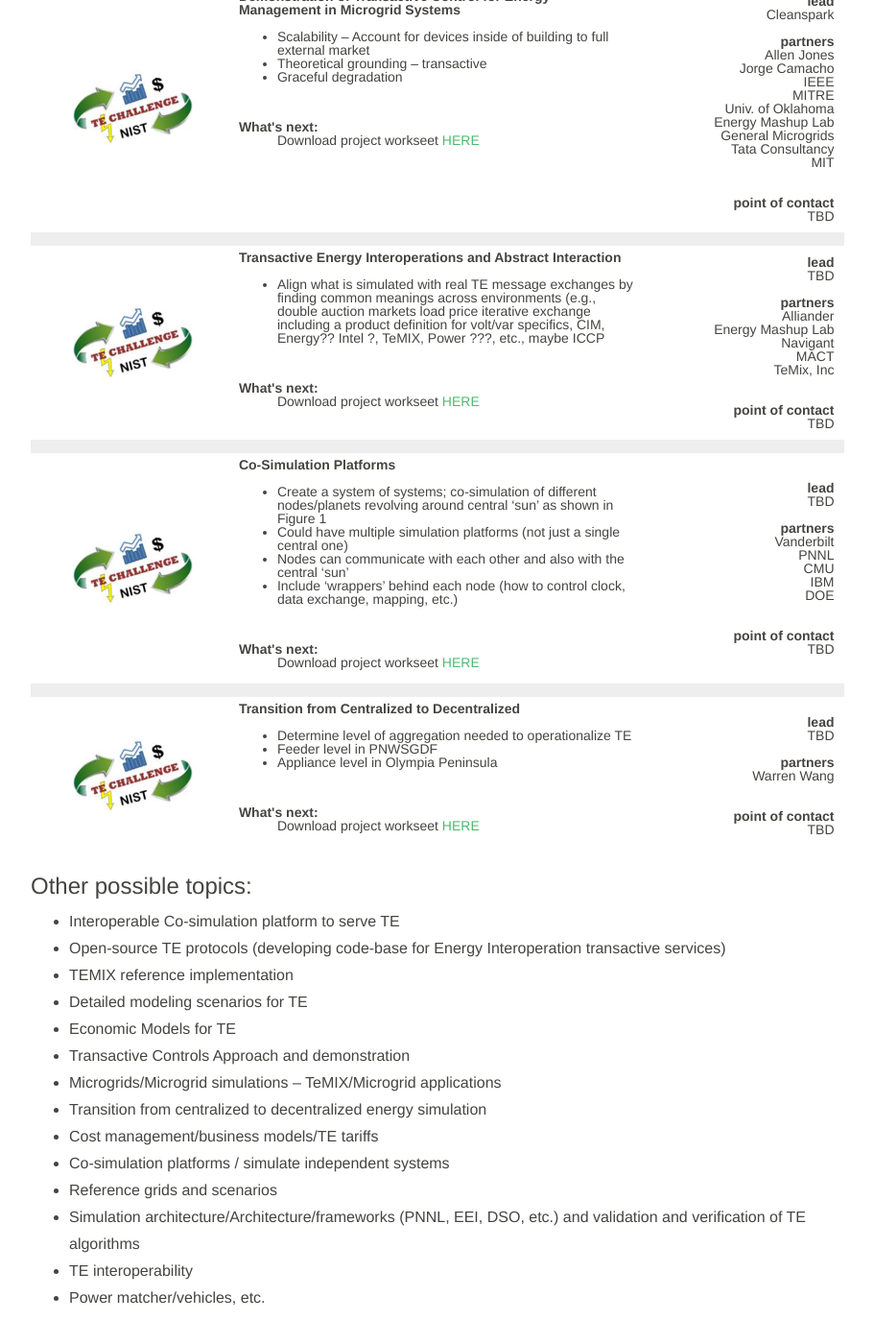
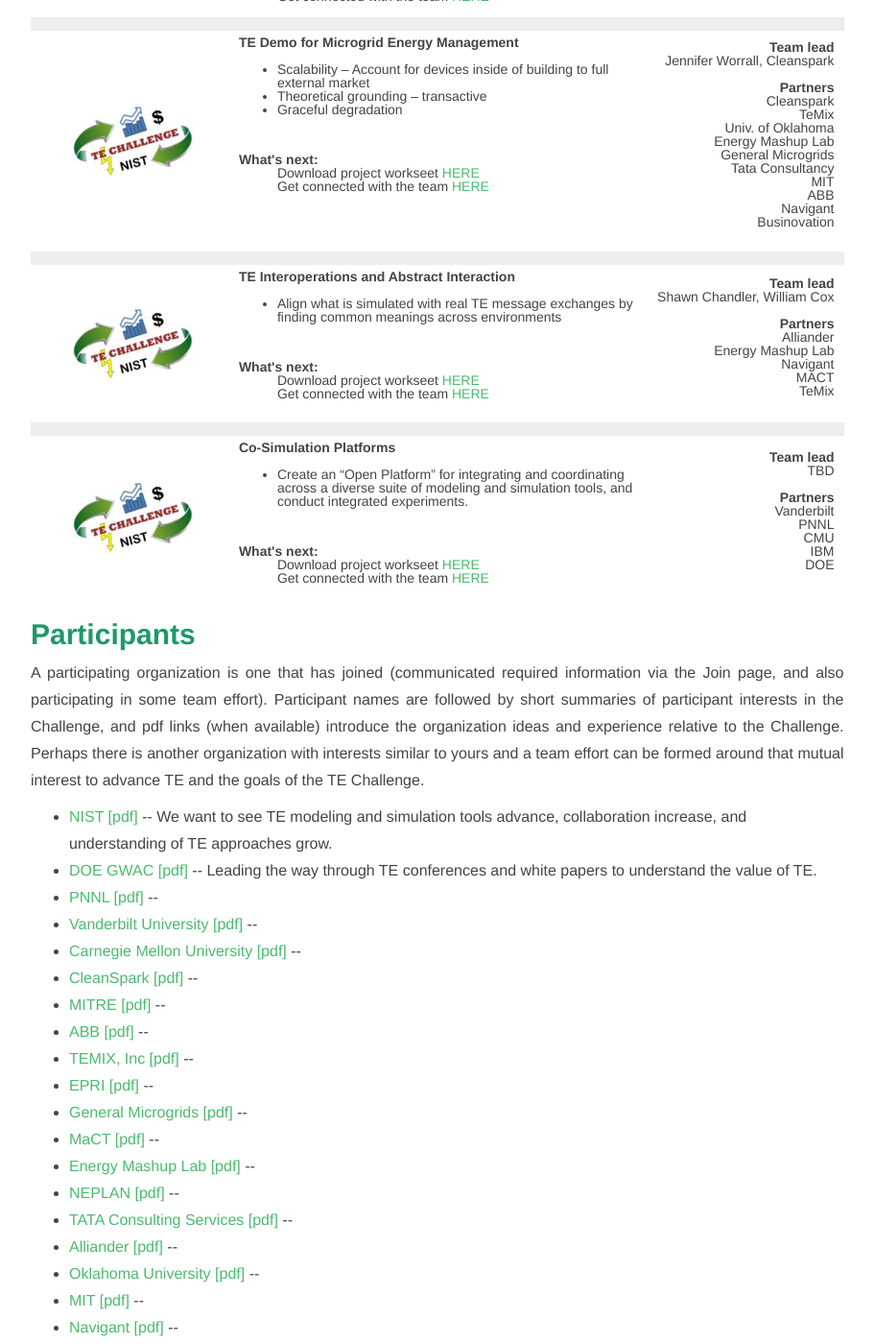
Before and after one commit to usnistgov/TEChallenge, a Jekyll site: the page built from community/index.md, in a window 1280 px wide and 1400 px high, scrolled down 941 px. Shown: the whole window at 96% size, without its empty margins (38-949 px from the left). Built offline with Jekyll 4.4.1, drawn with Linux system fonts in a browser that asks for light colours; some of the changed text lies outside the part shown.

Commit message:
Committing changes first time post Kickoff 20151006

```diff
--- a/_data/documents.yml
+++ b/_data/documents.yml
@@ -14,6 +14,10 @@
   description: "The collected presentations from the plenary of the March, 2015 TE Challenge Preparatory Workshop"
   category: presentation
   html: "http://www.nist.gov/el/building_environment/mechsys/te-challenge-preparatory-workshop.cfm"
+- name: "TE Challenge Kickoff Meeting presentations"
+  description: "Presentations from the morning plenary of the Sep 10, 2015 TE Challenge Kickoff Meeting"
+  category: presentation
+  html: "http://www.nist.gov/smartgrid/te_challenge_wkshop.cfm"
 - name: "GWAC Transactive Energy Framework 1.0"
   description: "The DOE Gridwise Architectural Council's Transactive Energy Framework document, Jan 2015"
   category: document
--- a/_data/partners.yml
+++ b/_data/partners.yml
@@ -1,85 +1,134 @@
 # This file outlines all of the participants listed on the site. Below is an example item:
 
 # - name: "Name of Partner"
-#   url: "http://partner.com"
+#   url: "http://partner.com" = link to a pdf introduction to the org's TE Challenge interests and capabilities
 #   type: utility, company, university OR government
+#	SummaryofInterest: main interest in participating in the Challenge
+#	introdoc-url: link to intro pdf file in the S3 partner file folder
 
 
 - name: "NIST"
   url: "http://www.nist.gov"
   type: government
+  SummaryofInterest: We want to see TE modeling and simulation tools advance, collaboration increase, and understanding of TE approaches grow.
+  introdoc-url: "http://www.nist.gov"
 - name: "DOE GWAC"
   url: "http://www.gridwiseac.org/about/transactive_energy.aspx"
   type: government
+  SummaryofInterest: Leading the way through TE conferences and white papers to understand the value of TE.
+  introdoc-url: ""
 - name: "PNNL"
   url: ""
   type: government
+  SummaryofInterest:
+  introdoc-url: ""
 - name: "Vanderbilt University"
   url: ""
   type: university
+  SummaryofInterest:
+  introdoc-url: ""
 - name: "Carnegie Mellon University"
   url: ""
   type: university
+  SummaryofInterest:
+  introdoc-url: ""
 - name: "CleanSpark"
   url: "http://www.cleanspark.com/"
   type: company
+  SummaryofInterest:
+  introdoc-url: ""
 - name: "MITRE"
   url: "http://www.mitre.org/"
   type: company
+  SummaryofInterest:
+  introdoc-url: ""
 - name: "ABB"
   url: ""
   type: company
+  SummaryofInterest:
+  introdoc-url: ""
 - name: "TEMIX, Inc"
   url: ""
   type: company
+  SummaryofInterest:
+  introdoc-url: ""
 - name: "EPRI"
   url: ""
   type: company
+  SummaryofInterest:
+  introdoc-url: ""
 - name: "General Microgrids"
   url: ""
   type: company
+  SummaryofInterest:
+  introdoc-url: ""
 - name: "MaCT"
   url: ""
   type: company
+  SummaryofInterest:
+  introdoc-url: ""
 - name: "Energy Mashup Lab"
   url: "http://www.theenergymashuplab.org/"
   type: company
-- name: CGI
-  url:
-  type:
-- name: Edison Electric Institute
-  url:
-  type:
-- name: Navigant
-  url:
-  type:
-- name: Prometheus Computing
-  url:
-  type:
-- name: IEEE
-  url:
-  type:
-- name: Alliander (NL)
-  url:
-  type:
-- name: NEMA
-  url:
-  type:
-- name: BLUEWAVE Resources, LLC
-  url:
-  type:
-- name: MIT
-  url:
-  type:
-- name: OU
-  url:
-  type:
-- name: PEPCO Holdings, Inc.
-  url:
-  type:
-- name: Tata Consulting Services
-  url:
-  type:
-- name: IBM Research
-  url:
-  type:
+  SummaryofInterest:
+  introdoc-url: ""
+- name: "NEPLAN"
+  url: "http://support.neplan.ch/html/e/e_home.htm"
+  type: company
+  SummaryofInterest:
+  introdoc-url: ""
+- name: "TATA Consulting Services"
+  url: "http://www.tcs.com/Pages/default.aspx"
+  type: company
+  SummaryofInterest:
+  introdoc-url: ""
+- name: "Alliander"
+  url: "https://www.alliander.com/en"
+  type: company
+  SummaryofInterest:
+  introdoc-url: ""
+- name: "Oklahoma University"
+  url: ""
+  type: university
+  SummaryofInterest:
+  introdoc-url: ""
+- name: "MIT"
+  url: ""
+  type: university
+  SummaryofInterest:
+  introdoc-url: ""
+- name: "Navigant"
+  url: ""
+  type: company
+  SummaryofInterest:
+  introdoc-url: ""
+- name: "NEMA"
+  url: ""
+  type: company
+  SummaryofInterest:
+  introdoc-url: ""
+- name: "Pepco Holdings, Inc."
+  url: ""
+  type: company
+  SummaryofInterest:
+  introdoc-url: ""
+- name: "IBM Research"
+  url: ""
+  type: company
+  SummaryofInterest:
+  introdoc-url: ""
+- name: "Bluewave Resources"
+  url: ""
+  type: company
+  SummaryofInterest:
+  introdoc-url: ""
+- name: "Edison Electric Institute"
+  url: ""
+  type: company
+  SummaryofInterest:
+  introdoc-url: ""
+- name: "CGI"
+  url: ""
+  type: company
+  SummaryofInterest:
+  introdoc-url: ""
--- a/_data/teams.yml
+++ b/_data/teams.yml
@@ -5,34 +5,21 @@
 ########################################
 #	team[x]: team id
 #   name: team name
-#	type: government, industry, academia
 #	lead: team leader
-#	email: email of leader
-#	phone: phone of leader
-#	capabilities: capabilities of team
 #	url: team web site
 #	ideas: list of the ideas
-# - title: title of the big idea and goal
+#	 - title: title of the big idea and goal
 #	partners: list of the partners
-# - name: name of partners
-#	plans: Describe your team plans (if modeling, what parts of grids/markets, whether co-simulations are involved and how that will be done, grid architecture, etc. If application oriented, provide details).
-#	approach: Describe your TE approach and what is transacted (if applicable)
-#	scenario: Describe any scenario/use case that you plan to simulate
-#	validation: Describe validation and metrics that you plan to use
-#	timeline: Timeline and deliverables
-#	data: Describe data plans—what data will be used from which data sources
-#	participants: Who will participate in the TE Challenge events?
-#	other: What else is important to the project/team that hasn’t been covered?
-# worksheetUrl: url of the team worksheet file
-# imageUrl: url of the image that represents the team
+#	 - name: name of partners
+# 	worksheetUrl: url of the team worksheet file
+# 	imageUrl: url of the image that represents the team
 #########################################
 
 # team1
 team1:
     name: Business/Regulatory Models
-    type:
-    lead: EEI (tentative)
-    url: "./team1"
+    lead: John Caldwell, EEI
+    url: "https://groups.google.com/forum/#!forum/smart-grid-business-and-regulatory-models-group"
     ideas:
     - title: Define fundamental business/regulatory model types
     - title: Characterize/define interfaces among the participants (physical/financial)
@@ -40,101 +27,78 @@
     partners:
     - name: EEI
     - name: Bluewave Resources
-    - name: Pepco Holdings
+    - name: ICFI
     - name: CGI
-    - name: Wedin Communications
     - name: PNNL
     - name: NIST
     - name: TeMix, Inc.
     - name: Robert Hershey
-    worksheetUrl: "./team1/tec-team.pdf"
+    worksheetUrl: "./team1/Team Ref Bus Reg Models.pdf"
     imageUrl: "/assets/mstile-144x144.png"
 # team2
 team2:
-    name: Reference Grids TE Scenarios 'Well Posed Problems'
-    type:
-    lead: Neutral standards based party, who could validate the output
-    url: "./team2"
+    name: Reference Grid and Scenarios for TE Simulation
+    lead: Khaled Masri, NEMA
+    url: "https://groups.google.com/d/forum/reference-grids-te-scenarios"
     ideas:
-    - title: Topologies
-    - title: Identities and capacities of elements
+    - title: Develop a reference grid design and interoperability requirements to in turn allow testing of different TE approaches using different simulation tools while producing comparable results for a set of agreed on scenarios.
     - title: Keep it simple from beginning - One complexity at a time
     partners:
     - name: Navigant
     - name: NEMA
     - name: CMU
     - name: MITRE
-    - name: ABB
-    worksheetUrl: "./team2/tec-team.pdf"
+    worksheetUrl: "./team2/Team Ref Grid Scenarios.pdf"
     imageUrl: "/assets/mstile-144x144.png"
 # team3
 team3:
-    name: Demonstration of Transactive Control for Energy Management in Microgrid Systems
-    type:
-    lead: Cleanspark
+    name: TE Demo for Microgrid Energy Management
+    lead: Jennifer Worrall, Cleanspark
     url: "./team3"
     ideas:
     - title: Scalability – Account for devices inside of building to full external market
     - title: Theoretical grounding – transactive
     - title: Graceful degradation
     partners:
-    - name: Allen Jones
-    - name: Jorge Camacho
-    - name: IEEE
-    - name: MITRE
+    - name: Cleanspark
+    - name: TeMix
     - name: Univ. of Oklahoma
     - name: Energy Mashup Lab
     - name: General Microgrids
     - name: Tata Consultancy
     - name: MIT
-    worksheetUrl: "./team3/tec-team.pdf"
+    - name: ABB
+    - name: Navigant
+    - name: Businovation
+    worksheetUrl: "./team3/Team Microgrid TE demos.pdf"
     imageUrl: "/assets/mstile-144x144.png"
 # team4
 team4:
-    name: Transactive Energy Interoperations and Abstract Interaction
-    type:
-    lead: TBD
+    name:  TE Interoperations and Abstract Interaction
+    lead: Shawn Chandler, William Cox
     url: "./team4"
     ideas:
-    - title: Align what is simulated with real TE message exchanges by finding common meanings across environments (e.g., double auction markets load price iterative exchange including a product definition for volt/var specifics, CIM, Energy?? Intel ?, TeMIX, Power ???, etc., maybe ICCP
+    - title: Align what is simulated with real TE message exchanges by finding common meanings across environments
     partners:
     - name: Alliander
     - name: Energy Mashup Lab
     - name: Navigant
     - name: MACT
-    - name: TeMix, Inc
-    worksheetUrl: "./team4/tec-team.pdf"
+    - name: TeMix
+    worksheetUrl: "./team4/Team TE Interop Abstract Interax.pdf"
     imageUrl: "/assets/mstile-144x144.png"
 # team5
 team5:
     name: Co-Simulation Platforms
-    type:
     lead: TBD
     url: "./team5"
     ideas:
-    - title: Create a system of systems; co-simulation of different nodes/planets revolving around central ‘sun’ as shown in Figure 1
-    - title: Could have multiple simulation platforms (not just a single central one)
-    - title: Nodes can communicate with each other and also with the central ‘sun’
-    - title: Include ‘wrappers’ behind each node (how to control clock, data exchange, mapping, etc.)
+    - title: Create an “Open Platform” for integrating and coordinating across a diverse suite of modeling and simulation tools, and conduct integrated experiments.
     partners:
     - name: Vanderbilt
     - name: PNNL
     - name: CMU
     - name: IBM
     - name: DOE
-    worksheetUrl: "./team5/tec-team.pdf"
+    worksheetUrl: "./team5/Team Co-sim Platforms.pdf"
     imageUrl: "/assets/mstile-144x144.png"
-# team6
-team6:
-    name: Transition from Centralized to Decentralized
-    type:
-    lead: TBD
-    url: "./team6"
-    ideas:
-    - title: Determine level of aggregation needed to operationalize TE
-    - title: Feeder level in PNWSGDF
-    - title: Appliance level in Olympia Peninsula
-    partners:
-    - name: Warren Wang
-    worksheetUrl: "./team6/tec-team.pdf"
-    imageUrl: "/assets/mstile-144x144.png"
--- a/community/index.md
+++ b/community/index.md
@@ -3,10 +3,10 @@
 layout: page
 ---
 #Community
+The purpose of this page is to allow visitors and participants to see what teams are doing and how you might be involved. We expect that as you review the overviews of participant interests and team goals, you may see the makings of a new team. Please see below for how to suggest a new team effort. Comments and ideas are all welcome.
 
 ## Project Teams
-Information regarding the teams formed during the September kickoff is posted here. Organizations that have registered to participate in the Challenge
-may or may not be committed (yet) to a team. Organizations may participate in more than one team. Collaborators are welcome to join any team.
+Information regarding the teams formed during (or since) the September kickoff is posted here. Organizations that have registered to participate in the Challenge may or may not be committed (yet) to a team. We expect that more teams will be formed in the coming months as other organizations hear about the Challenge and want to join. Organizations may participate in more than one team. Collaborators are welcome to join any team.
 
 ###Current teams:
 
@@ -29,41 +29,36 @@
 			<b>What's next:</b>
 			<ul style="list-style-type: none;">
 				<li>Download project workseet <a href="{{teams[1].worksheetUrl}}">HERE</a></li>
-				<!--<li>Visit the project page <a href="{{teams[1].url}}">HERE</a></li>-->
+				<li>Get connected with the team <a href="{{teams[1].url}}">HERE</a></li>
 			</ul>
 		</td>
 		<td class="team" style="width:25%;text-align:right;">
-			<b>lead</b>
+			<b>Team lead</b>
 			<br/>
 			{{teams[1].lead}}
 			<br/><br/>
-			<b>partners</b>
+			<b>Partners</b>
 			<br/>
 			{% for partners in teams[1].partners %}
 				{{partners.name}}<br/>
 			{% endfor %}
-			<br/><br/>
-			<b>point of contact</b>
 			<br/>
-			TBD
 		</td>
 	</tr>
 	{% endfor %}
 </table>
 
-###Other possible topics:
+##Participants
+A participating organization is one that has joined (communicated required information via the Join page, and also participating in some team effort). Participant names are followed by short summaries of participant interests in the Challenge, and pdf links (when available) introduce the organization ideas and experience relative to the Challenge. Perhaps there is another organization with interests similar to yours and a team effort can be formed around that mutual interest to advance TE and the goals of the TE Challenge.
 
- * Interoperable Co-simulation platform to serve TE
- * Open-source TE protocols (developing code-base for Energy Interoperation transactive services)
- * TEMIX reference implementation
- * Detailed modeling scenarios for TE
- * Economic Models for TE
- * Transactive Controls Approach and demonstration
- * Microgrids/Microgrid simulations – TeMIX/Microgrid applications
- * Transition from centralized to decentralized energy simulation
- * Cost management/business models/TE tariffs
- * Co-simulation platforms / simulate independent systems
- * Reference grids and scenarios
- * Simulation architecture/Architecture/frameworks (PNNL, EEI, DSO, etc.) and validation and verification of TE algorithms
- * TE interoperability
- * Power matcher/vehicles, etc.
+<ul>
+	{% for partner in site.data.partners %}
+    <li>
+		<a href="{{ partner.url }}" target="_blank">{{ partner.name }}</a> <a href="{{ partner.introdoc-url }}" target="_blank">[pdf]</a> -- {{ partner.SummaryofInterest }}
+	</li>
+	{% endfor %}
+</ul>
+
+##Have an idea for a new team, comment, or something else to share with us?
+
+###>[Let us know](../join)<
```
Also changed, not shown: community/team6/index.md (deleted, +0 -20 lines), 6 other files.
